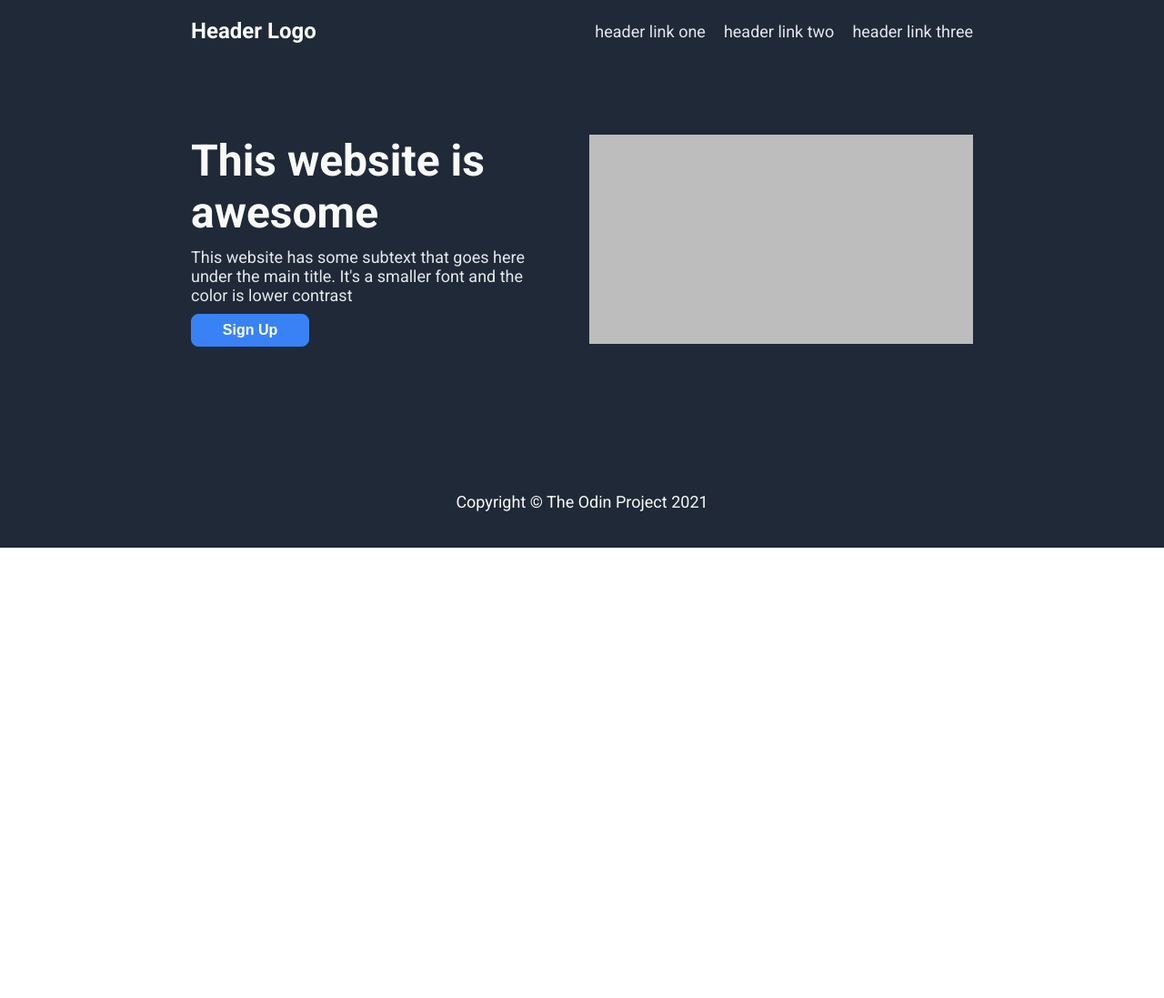
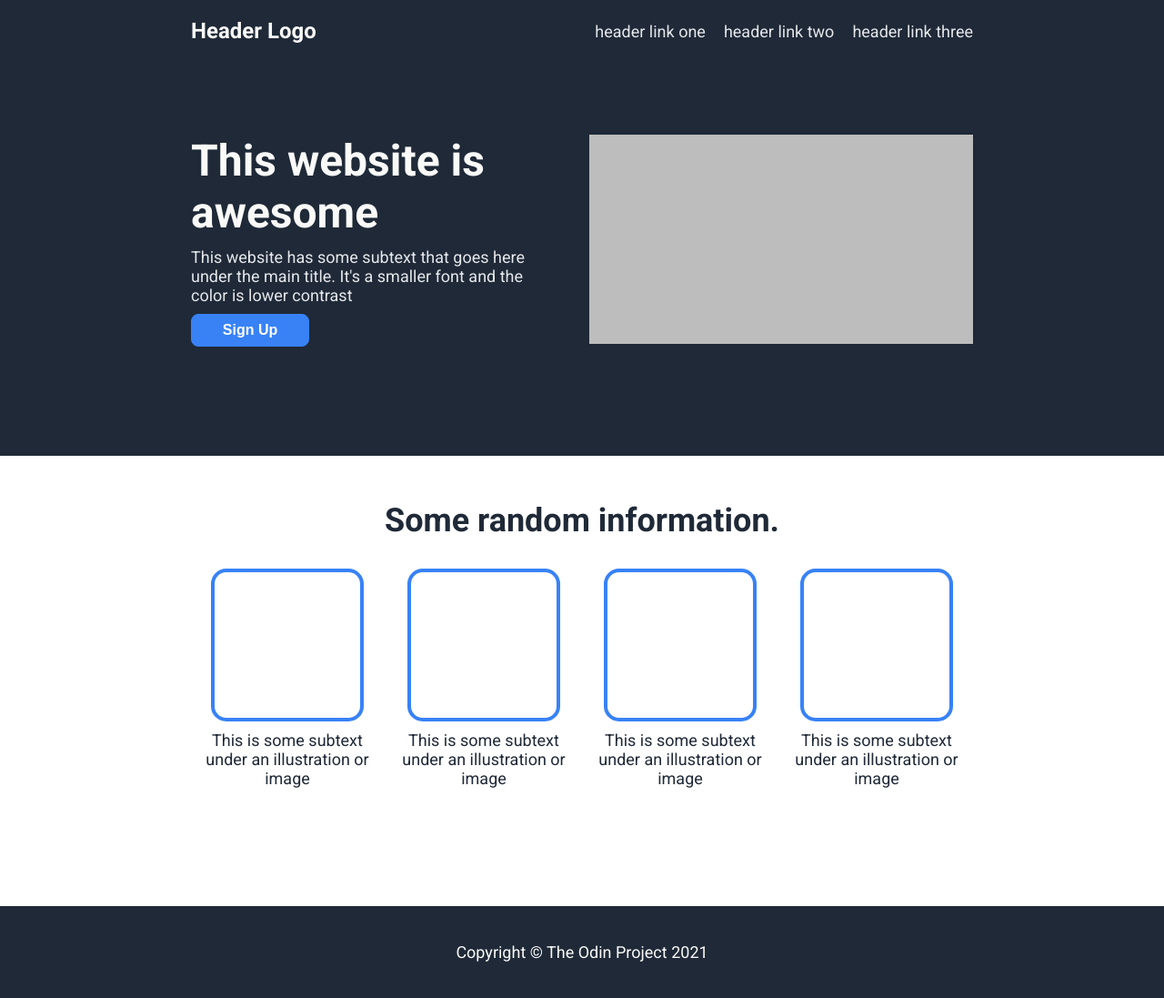
Before and after one commit to dianedoan/odin-landing-page, a plain HTML site: page index.html in a window 1280 px wide. Shown: the whole page at 91% size. Before the commit the page ends 800 px from the top, so only its background shows below. Drawn offline with Linux system fonts and the light colour scheme.

Commit message:
Add initial info section

```diff
--- a/index.html
+++ b/index.html
@@ -27,7 +27,25 @@
         </div>
 
         <div class="info-section">
-
+            <div class="info-header">Some random information.</div>
+            <div class="info-images">
+                <div class="info">
+                    <div class="square"></div>
+                    <div class="subtext">This is some subtext under an illustration or image </div>
+                </div>
+                <div class="info">
+                    <div class="square"></div>
+                    <div class="subtext">This is some subtext under an illustration or image </div>
+                </div>
+                <div class="info">
+                    <div class="square"></div>
+                    <div class="subtext">This is some subtext under an illustration or image </div>
+                </div>
+                <div class="info">
+                    <div class="square"></div>
+                    <div class="subtext">This is some subtext under an illustration or image </div>
+                </div>
+            </div>
         </div>
 
         <div class="quote-section">
--- a/style.css
+++ b/style.css
@@ -85,6 +85,58 @@ a {
     border: none;
 }
 
+.info-section,
+.quote-section,
+.modal-section {
+    display: flex;
+    align-items: center;
+    justify-content: center;
+}
+
+.info-section {
+    flex-direction: column;
+    gap: 32px;
+    padding: 50px 210px;
+    margin-bottom: 80px;
+}
+
+.info-header {
+    font-size: 36px;
+    font-weight: 900;
+    color: #1f2937;
+}
+
+.info-images {
+    display: flex;
+    flex-direction: row;
+    gap: 16px;
+}
+
+.info {
+    display: flex;
+    flex-direction: column;
+    align-items: center;
+    justify-content: center;
+    max-width: 200px;
+    text-align: center;
+}
+
+.square {
+    width: 160px;
+    height: 160px;
+    border: 4px solid #3882f6;
+    border-radius: 10%;
+}
+
+.subtext {
+    font-size: 18px;
+    color: #1f2937;
+    margin-top: 10px;
+    align-self: center;
+}
+
+
+
 .footer {
     align-items: center;
     font-size: 18px;
```
